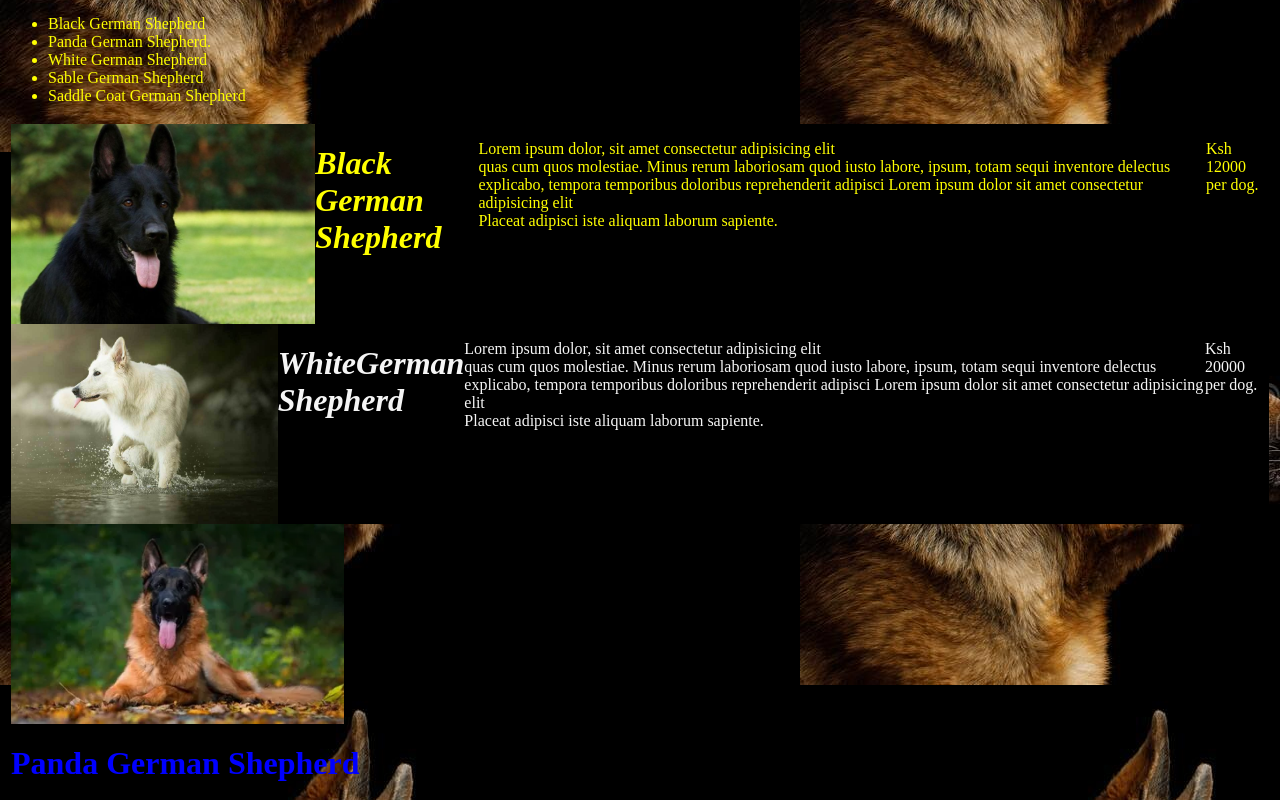
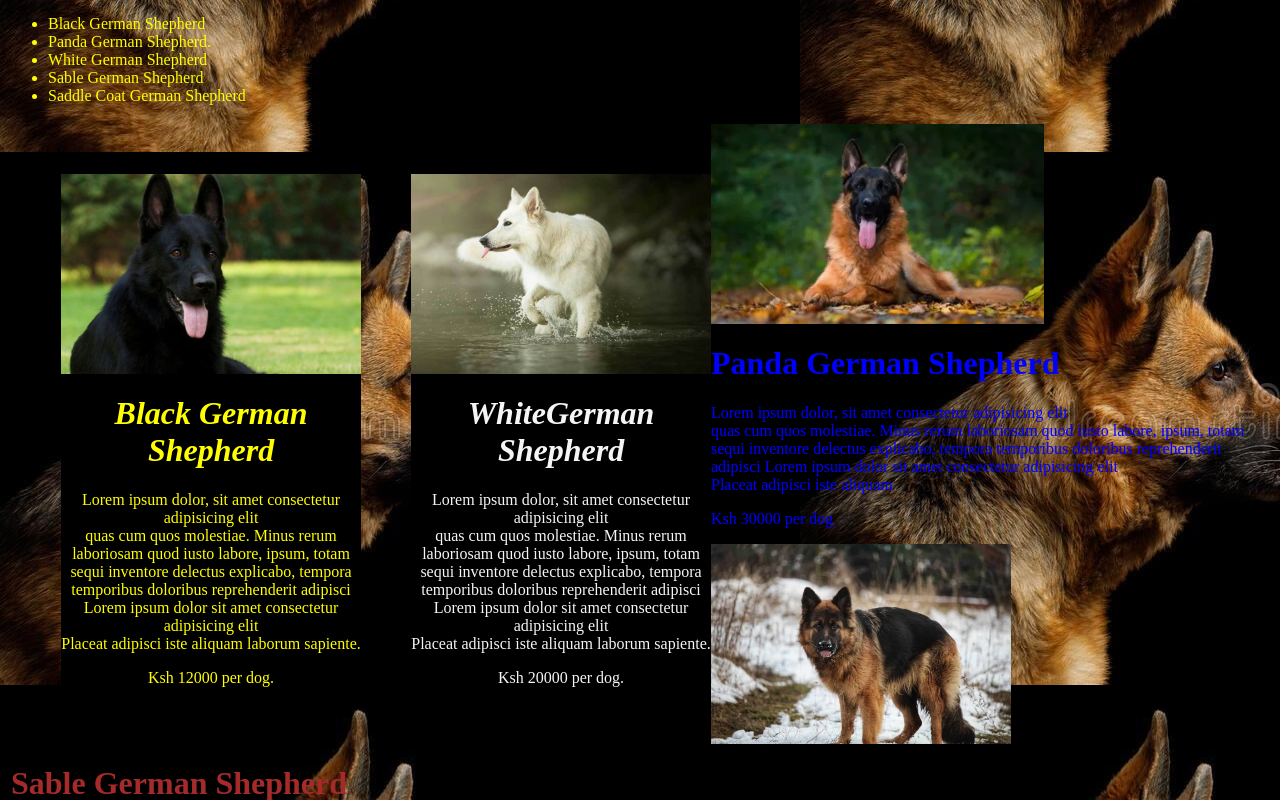
Before and after one commit to njeriigxx/Pet-Website, a plain HTML site: page index.html in a window 1280 px wide. Shown: the part 1980-2780 px from the top of the page. Drawn offline with Linux system fonts and the light colour scheme.

Commit message:
added the styling

```diff
--- a/index.css
+++ b/index.css
@@ -1,6 +1,3 @@
-/* .intro{ */
-     /* display: flex; */
-    }
 .dogs{
     color: red;
 }
@@ -17,9 +14,6 @@
 body{
     height: 700px;
 }
-    .dog1{
-        height: ;
-    }
 .dog2{
     height: 600px;
     margin: 50px;
@@ -35,15 +29,23 @@
 background-color:black;
 }
 .table-styling {
+    display: inline;
+    float: left;
     background-color: black;
-        box-shadow: 0 5px 9px 0  #0000;
+    /* box-shadow: 0 5px 9px 0  #0000; */
     border-radius: 10px;
-        /* width: 100px; */
-        display: flex;
+    width: 300px;
+    margin-left: 50px;
+    margin-top: 50px;
+    text-align: center;
+}
+.table-styling img{
+    width: 100%;
 }
 .table-row {
     color: yellow;
+    position: relative;
 }
-    .conclusion{
-        display: end;
-    }
+/* .conclusion{ */
+    /* display: end; */
+/* } */
```
Lines whose indentation alone changed are shown as unchanged.
